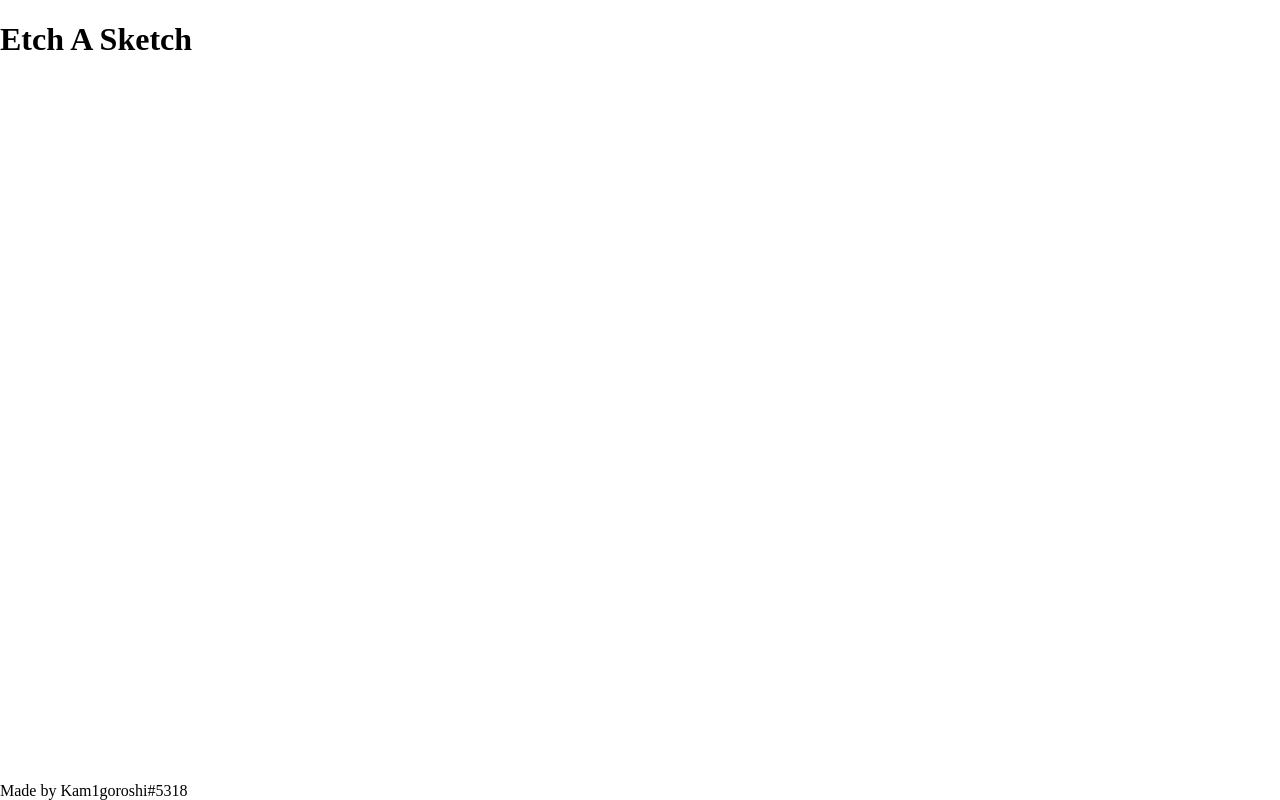
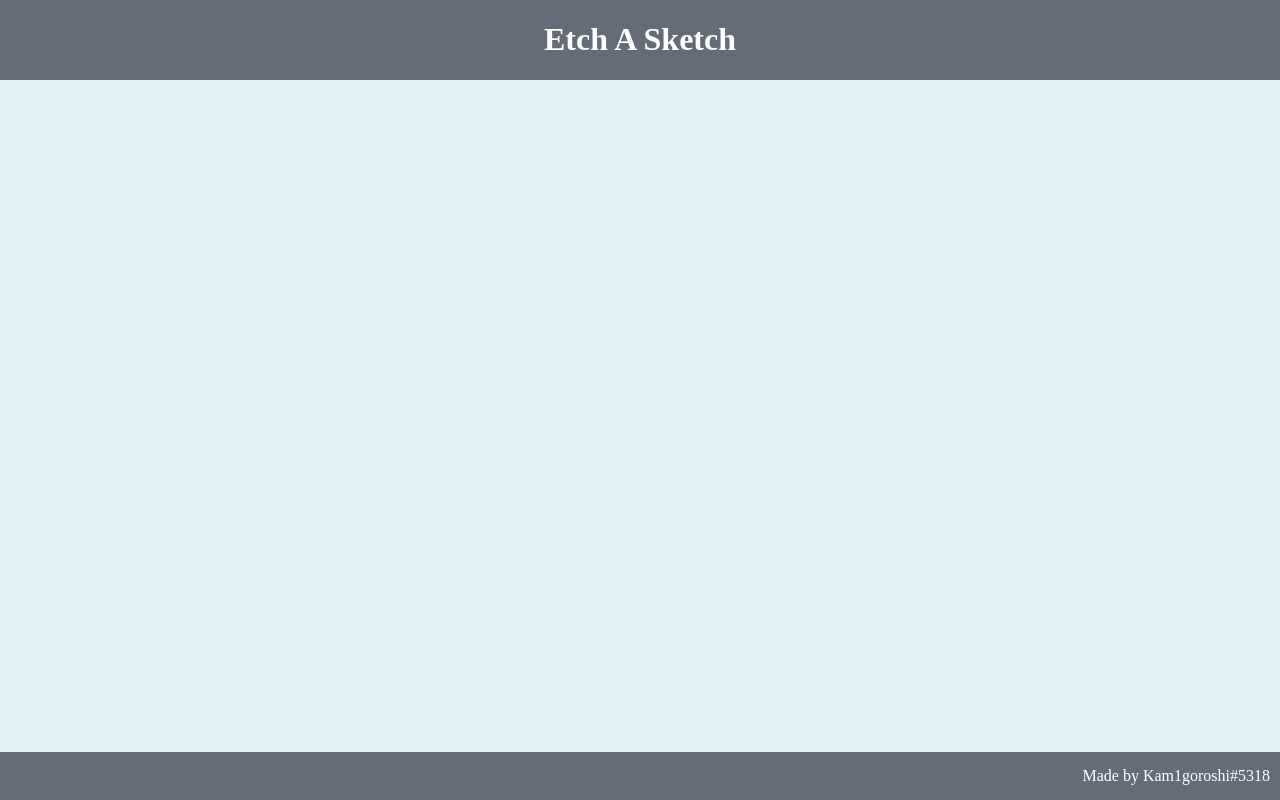
Before and after one commit to Kam1goroshi/odin-etch-a-sketch, a plain HTML site: page index.html in a window 1280 px wide. Drawn offline with Linux system fonts and the light colour scheme.

Commit message:
CSS: Justify content, include color

```diff
--- a/styles.css
+++ b/styles.css
@@ -1,6 +1,7 @@
 html, body {
     height: 100%;
     width: 100%;
+    background-color: #e1f2f7;
 }
 
 body{
@@ -14,3 +15,17 @@ body{
 header, main, footer{
     flex-shrink: 0;
 }
+
+header, footer{
+    display: flex;
+    align-items: center;
+    background-color: #646c79;
+    color: white;
+}
+header{
+    justify-content: center;
+}
+footer{
+    padding: 15px 10px;
+    justify-content: right;
+}
```
